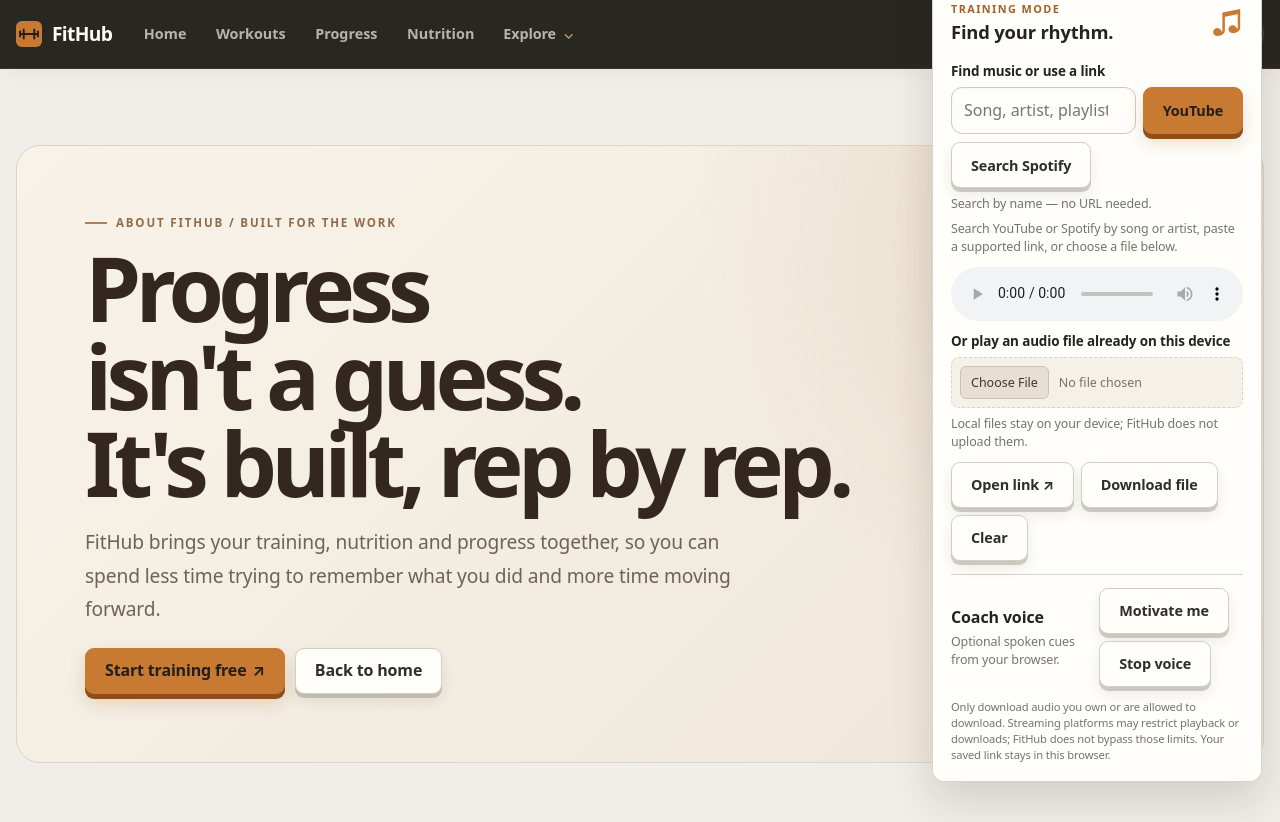
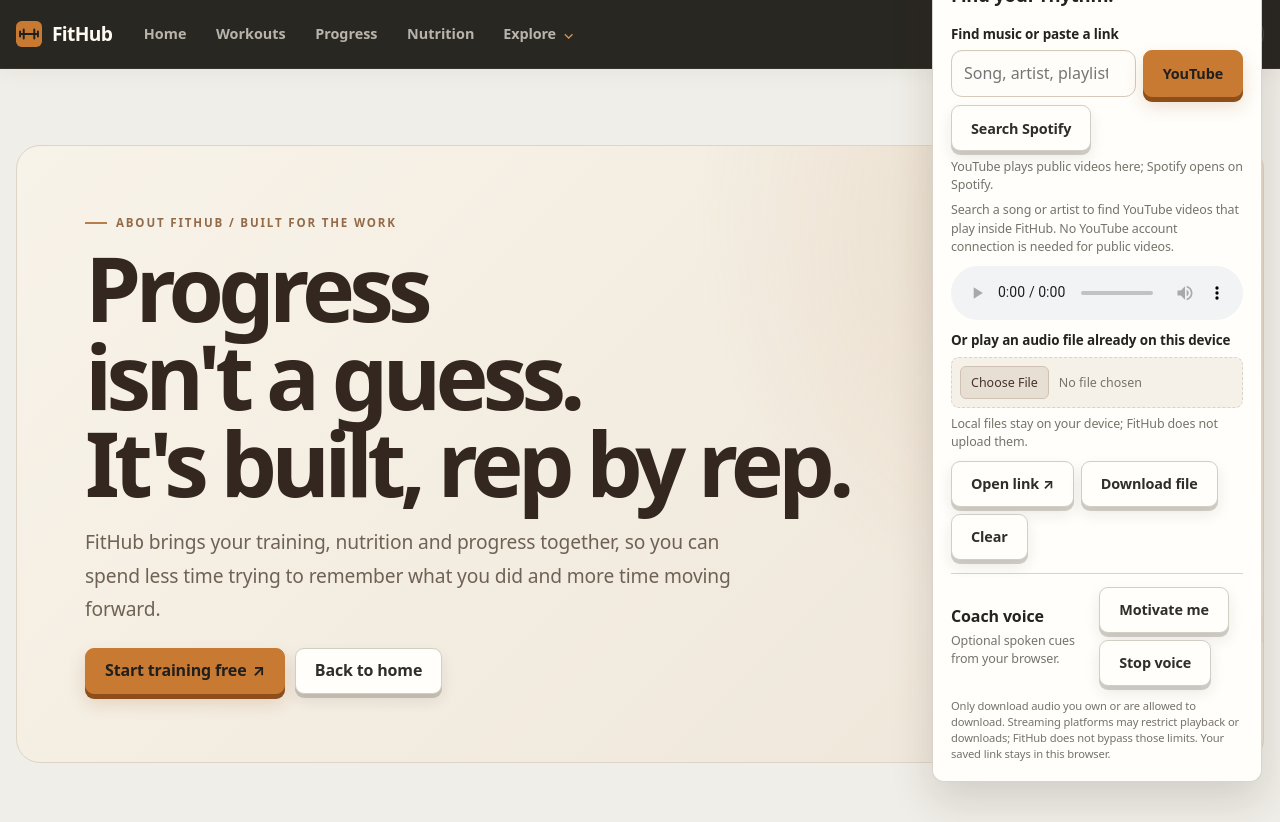
Before and after one commit to Sagar-Shahi/fitness-hub, a Django app: page /about/ in a window 1280 px wide, after a click that opens the changed part. Shown: the top 822 px of the page. Run offline with Django 5.2, Linux system fonts and the light colour scheme; the visitor is signed in with stand-in values (Sample User, id 1); data that the repository does not hold is empty; parts of the project's set-up code (start-up, migrations or seed data) failed here and were passed over.

Commit message:
Add in-app YouTube music search UI

```diff
--- a/templates/base.html
+++ b/templates/base.html
@@ -66,14 +66,15 @@
   </main>
 
   {% if user.is_authenticated %}
-  <details class="focus-dock" id="focus-dock">
+  <details class="focus-dock" id="focus-dock" data-music-search-url="{% url 'tracker:focus-music-search' %}">
     <summary><span class="focus-indicator" aria-hidden="true"></span><span>Focus audio</span><span class="focus-hint">music · voice</span></summary>
     <section class="focus-panel" aria-label="Focus audio player">
       <div class="focus-panel-head"><div><p class="eyebrow">TRAINING MODE</p><h2>Find your rhythm.</h2></div><span class="focus-symbol" aria-hidden="true">♫</span></div>
-      <label class="focus-label" for="focus-audio-url">Find music or use a link</label>
+      <label class="focus-label" for="focus-audio-url">Find music or paste a link</label>
       <div class="focus-url-row"><input id="focus-audio-url" type="search" inputmode="search" placeholder="Song, artist, playlist or audio link" autocomplete="off"><button class="btn btn-primary btn-small" id="focus-load" type="button">YouTube</button></div>
-      <div class="focus-actions focus-search-actions"><button class="btn btn-quiet btn-small" id="focus-spotify-search" type="button">Search Spotify</button><span class="focus-help">Search by name — no URL needed.</span></div>
-      <p class="focus-help" id="focus-status" role="status">Search YouTube or Spotify by song or artist, paste a supported link, or choose a file below.</p>
+      <div class="focus-actions focus-search-actions"><button class="btn btn-quiet btn-small" id="focus-spotify-search" type="button">Search Spotify</button><span class="focus-help">YouTube plays public videos here; Spotify opens on Spotify.</span></div>
+      <p class="focus-help" id="focus-status" role="status">Search a song or artist to find YouTube videos that play inside FitHub. No YouTube account connection is needed for public videos.</p>
+      <div class="focus-music-results" id="focus-music-results" aria-label="YouTube search results" aria-live="polite"></div>
       <audio id="focus-audio" controls preload="none"></audio>
       <section class="focus-video-stage" id="focus-video-stage" aria-label="Video player" hidden>
         <div class="focus-video-heading"><strong id="focus-video-title">Now playing</strong><button class="btn btn-quiet btn-small" id="focus-video-close" type="button">Close video</button></div>
```
